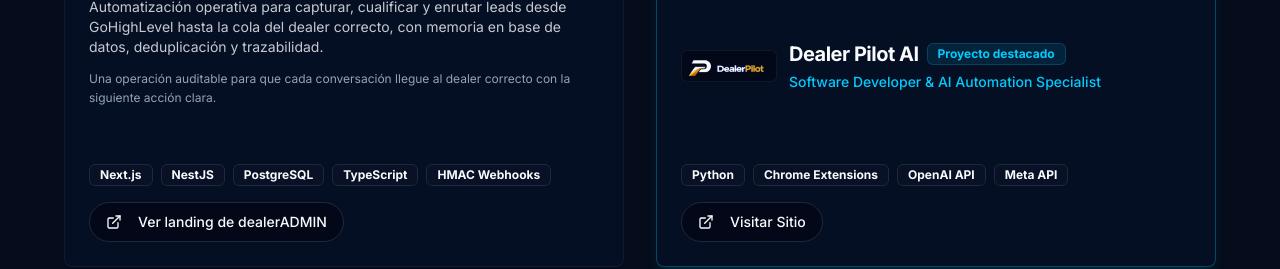
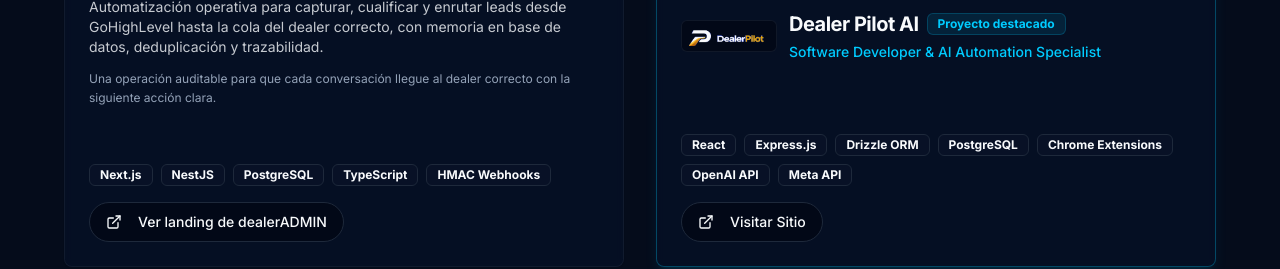
Before and after one commit to juanfer93/my-portfolio, a Next.js app: page / in a window 1280 px wide. Shown: the part 4460-4729 px from the top of the page. Built offline with nearby package versions, Linux system fonts and the light colour scheme.

Commit message:
Update DealerPilot technology stack

```diff
--- a/src/components/sections/projects.tsx
+++ b/src/components/sections/projects.tsx
@@ -167,7 +167,7 @@
     platformObjective: dealerPilotPlatformObjective,
     role: 'Software Developer & AI Automation Specialist',
     roleSubtitle: 'Mi aporte: refactorización técnica, arquitectura, automatización IA y estabilización de flujos existentes.',
-    stack: ['Python', 'Chrome Extensions', 'OpenAI API', 'Meta API'],
+    stack: ['React', 'Express.js', 'Drizzle ORM', 'PostgreSQL', 'Chrome Extensions', 'OpenAI API', 'Meta API'],
     link: dealerPilotPageUrl,
     logo: '/projects/dealerpilot-ai-operator/logo.png',
     image: undefined,
```
